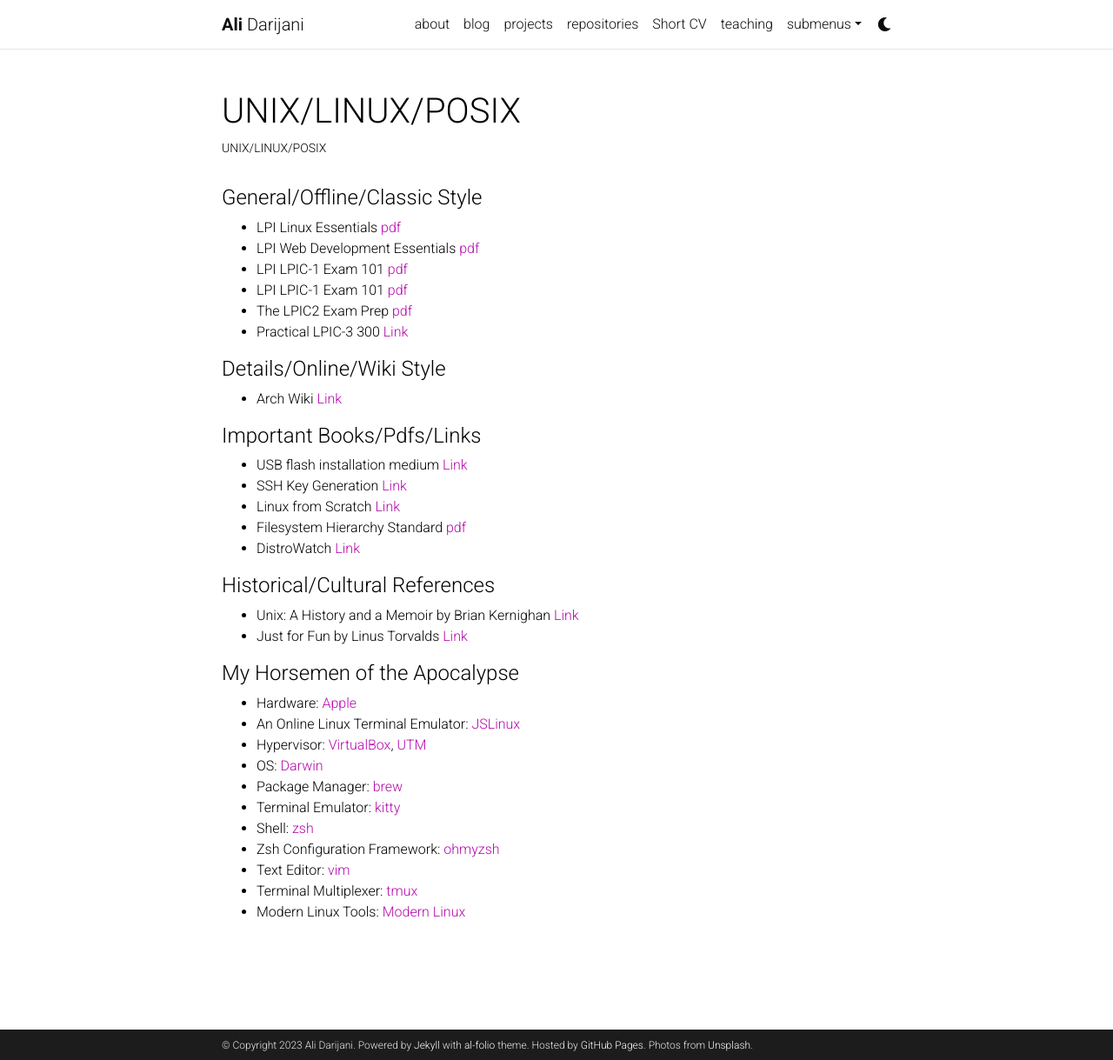
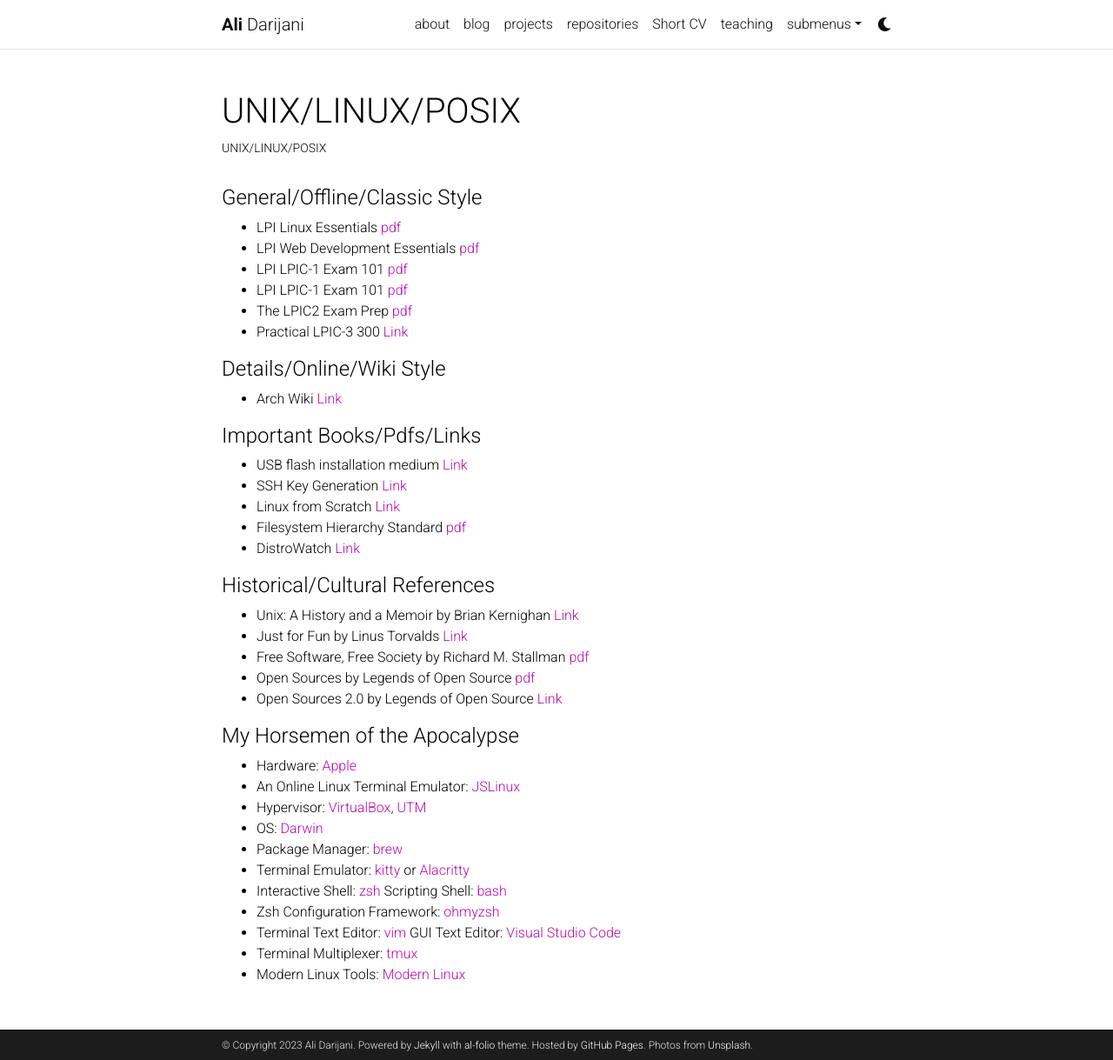
Before and after one commit to adarijani/adarijani.github.io_archived, a Jekyll site: the page built from _projects/unix_linux_posix.md, in a window 1280 px wide and 1219 px high. Shown: the whole window at 87% size. Built offline with Jekyll 4.4.1, drawn with Linux system fonts in a browser that asks for light colours; comment, search, counter and statistics services are not loaded; a style sheet for code colours, icons or effects is not loaded.

Commit message:
Update unix_linux_posix.md

```diff
--- a/_projects/unix_linux_posix.md
+++ b/_projects/unix_linux_posix.md
@@ -28,6 +28,9 @@
 #### Historical/Cultural References
 * Unix: A History and a Memoir by Brian Kernighan [Link](https://www.cs.princeton.edu/~bwk/memoir.html)
 * Just for Fun by Linus Torvalds [Link](HarperCollins)
+* Free Software, Free Society by Richard M. Stallman [pdf](https://www.gnu.org/doc/fsfs3-hardcover.pdf)
+* Open Sources by Legends of Open Source [pdf](https://smaldone.com.ar/documentos/libros/opensources.pdf)
+* Open Sources 2.0 by Legends of Open Source [Link](https://www.oreilly.com/library/view/open-sources-20/0596008023/)
 
 #### My Horsemen of the Apocalypse
 * Hardware: [Apple](https://www.apple.com/mac/)
@@ -35,9 +38,9 @@
 * Hypervisor: [VirtualBox](https://www.virtualbox.org/), [UTM](https://mac.getutm.app/)
 * OS: [Darwin](https://github.com/apple/darwin-xnu)
 * Package Manager: [brew](https://brew.sh/)
-* Terminal Emulator: [kitty](https://sw.kovidgoyal.net/kitty/)
-* Shell: [zsh](https://www.zsh.org/)
+* Terminal Emulator: [kitty](https://sw.kovidgoyal.net/kitty/) or [Alacritty](https://alacritty.org/)
+* Interactive Shell: [zsh](https://www.zsh.org/) Scripting Shell: [bash](https://www.gnu.org/software/bash/)
 * Zsh Configuration Framework: [ohmyzsh](https://ohmyz.sh/)
-* Text Editor: [vim](https://www.vim.org/)
+* Terminal Text Editor: [vim](https://www.vim.org/) GUI Text Editor: [Visual Studio Code](https://code.visualstudio.com/)
 * Terminal Multiplexer: [tmux](https://github.com/tmux)
 * Modern Linux Tools: [Modern Linux](https://github.com/ibraheemdev/modern-unix)
```
